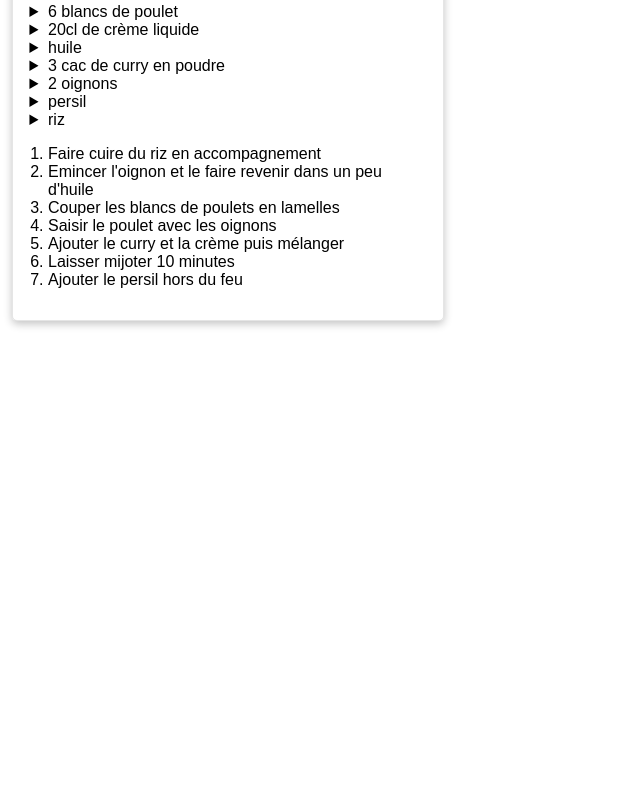
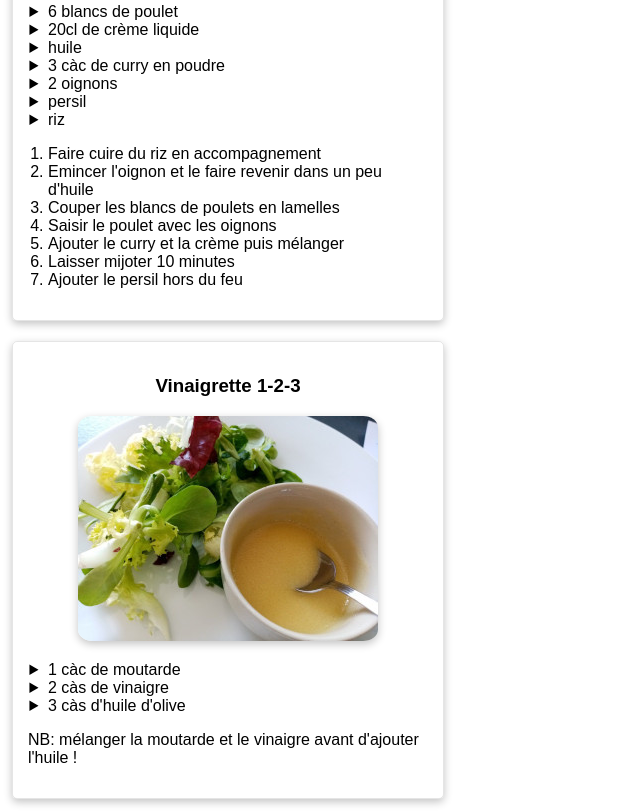
Before and after one commit to adrien-fichet/recettes, a website: page index.pug in a window 1280 px wide. Shown: the part 4305-5116 px from the top of the page, without its empty margins (0-640 px from the left). Before the commit the page ends 4638 px from the top, so only its background shows below. Drawn offline with nearby package versions, Linux system fonts and the light colour scheme; files that its build step writes are made by us from their sources.

Commit message:
Add the vinaigrette

```diff
--- a/index.pug
+++ b/index.pug
@@ -118,7 +118,7 @@ html(lang="fr")
         li 6 blancs de poulet
         li 20cl de crème liquide
         li huile
-        li 3 cac de curry en poudre
+        li 3 càc de curry en poudre
         li 2 oignons
         li persil
         li riz
@@ -130,3 +130,13 @@ html(lang="fr")
         li Ajouter le curry et la crème puis mélanger
         li Laisser mijoter 10 minutes
         li Ajouter le persil hors du feu
+
+    div(class="recette")
+      h3 Vinaigrette 1-2-3
+      p(class="image")
+        img(src="./img/vinaigrette.jpg" alt="vinaigrette")
+      ul
+        li 1 càc de moutarde
+        li 2 càs de vinaigre
+        li 3 càs d'huile d'olive
+      p NB: mélanger la moutarde et le vinaigre avant d'ajouter l'huile !
```
Also changed, not shown: img/vinaigrette.jpg (added), index.html.
